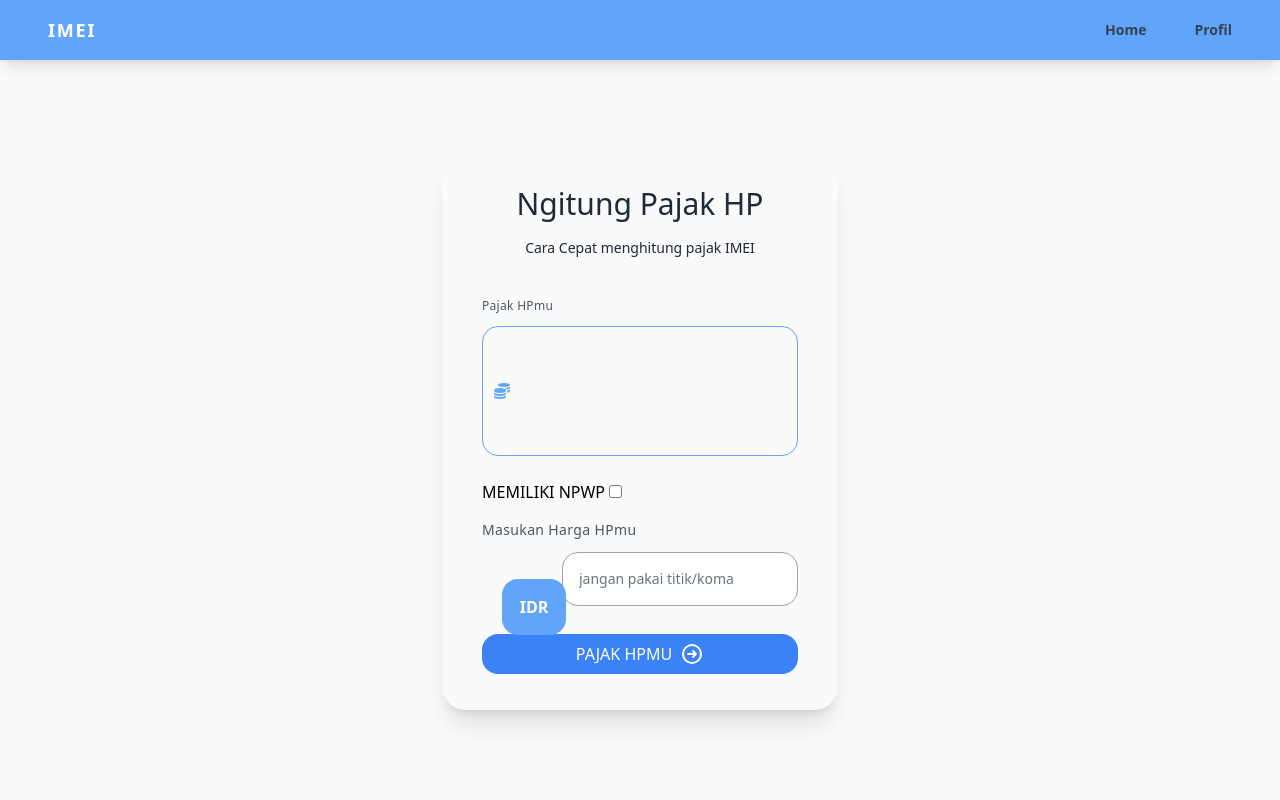
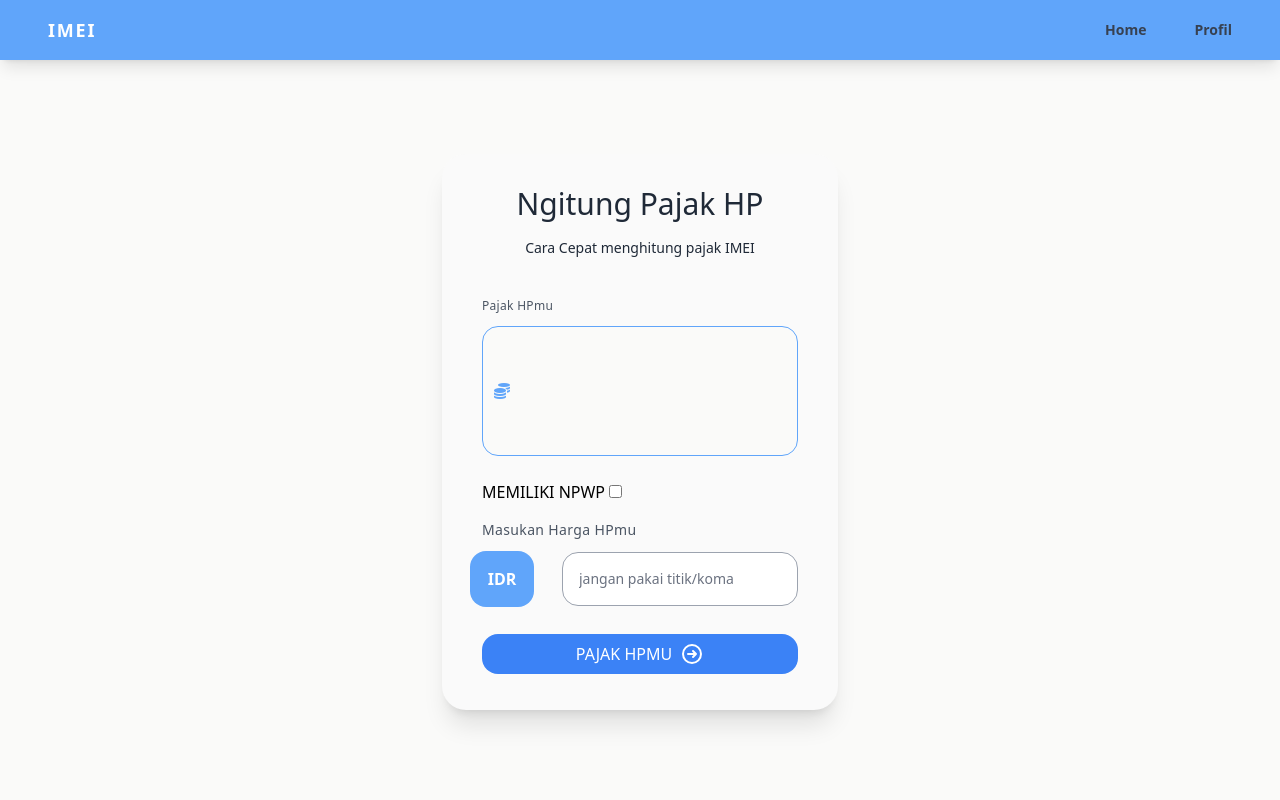
Before and after one commit to wanazmi69/hitung_pajak_imei_new, a Django app: page / in a window 1280 px wide. Run offline with Django 4.2, Linux system fonts and the light colour scheme; some libraries are stand-ins or nearby versions.

Commit message:
up commit

```diff
--- a/templates/snippets/body.html
+++ b/templates/snippets/body.html
@@ -55,18 +55,18 @@
               class=" inline-flex items-center justify-center absolute left-0 top-0 h-full w-10 text-gray-400"
             >
               <!-- kolom pilihan -->
-              <div class="flex-none">
+              <div class="flex item-center ">
                 <select
-                  class="absolute rounded-2xl font-bold justify-center duration-150 text-white bg-blue-400 hover:bg-blue-500 transition py-4 w-16 appearance-none outline-none cursor-pointer text-center hover:shadow-lg"
+                  class="flex item-center rounded-2xl font-bold justify-center duration-150 text-white bg-blue-400 hover:bg-blue-500 transition py-4 w-16 appearance-none outline-none cursor-pointer text-center hover:shadow-lg"
                   name="mata_uang"
                   id="uang"
                 >
-                <option class="text-center" value="IDR_USD" {% if matauang == "IDR_USD"  %} selected {% endif %} >IDR</option>
-                <option class="text-center" value="JPY_USD" {% if matauang == "JPY_USD"  %} selected {% endif %} >JPY</option>
-                <option class="text-center" value="MYR_USD" {% if matauang == "MYR_USD"  %} selected {% endif %} >RM</option>
-                <option class="text-center" value="SGD_USD" {% if matauang == "SGD_USD"  %} selected {% endif %} >SD</option>
-                <option class="text-center" value="USD_USD" {% if matauang == "USD_USD"  %} selected {% endif %} >USD</option>
-                <option class="text-center" value="KRW_USD" {% if matauang == "KRW_USD"  %} selected {% endif %} >WON</option>
+                <option value="IDR_USD" {% if matauang == "IDR_USD"  %} selected {% endif %} >IDR</option>
+                <option value="JPY_USD" {% if matauang == "JPY_USD"  %} selected {% endif %} >JPY</option>
+                <option value="MYR_USD" {% if matauang == "MYR_USD"  %} selected {% endif %} >RM</option>
+                <option value="SGD_USD" {% if matauang == "SGD_USD"  %} selected {% endif %} >SD</option>
+                <option value="USD_USD" {% if matauang == "USD_USD"  %} selected {% endif %} >USD</option>
+                <option value="KRW_USD" {% if matauang == "KRW_USD"  %} selected {% endif %} >WON</option>
                 </select>
               </div>
             </div>
```
